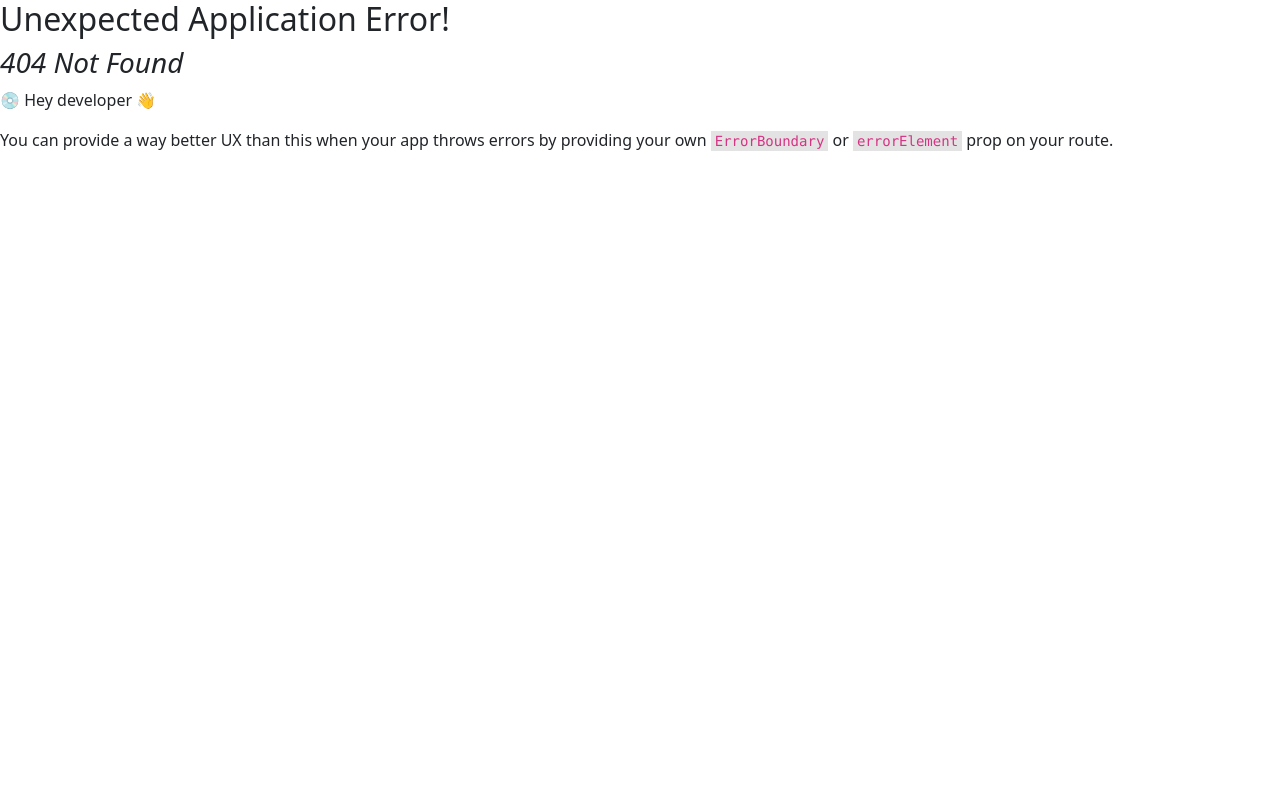
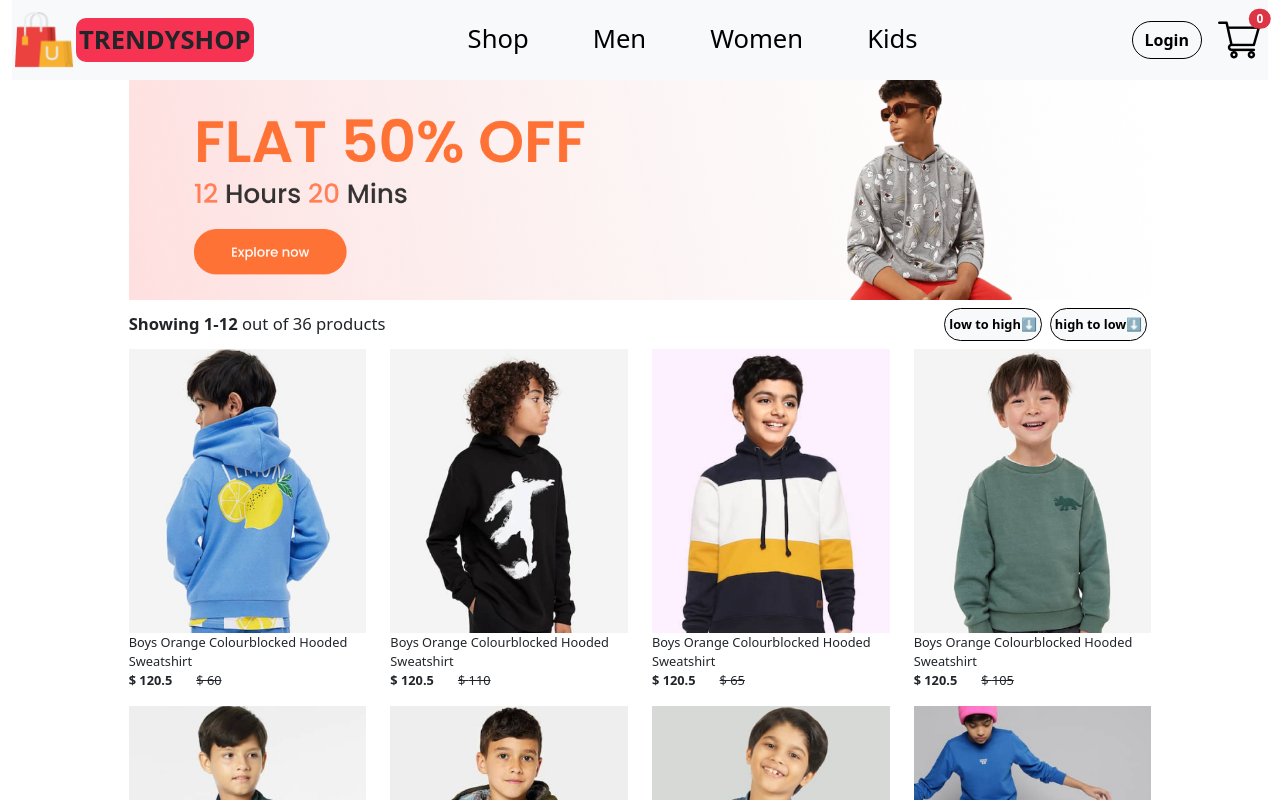
Before and after one commit to Faesalkhan/TrendyShop, a React (Create React App) app: page /kid in a window 1280 px wide. Before the commit this address had no page. Shown: the top 800 px of the page. Built offline with nearby package versions, Linux system fonts and the light colour scheme.

Commit message:
used redux toolkit for state management and deleted context

```diff
--- a/src/App.js
+++ b/src/App.js
@@ -8,7 +8,6 @@ import ShopCategory from "./Components/ShopCategory";
 import men_banner from "./Components/Assets/banner_mens.png";
 import women_banner from "./Components/Assets/banner_women.png";
 import kids_banner from "./Components/Assets/banner_kids.png";
-import ShopContextProvider from "./Components/ShopContext";
 import Signup from "./Components/Signup";
 import Product from "./Components/Product";
 import { Provider } from "react-redux";
@@ -16,14 +15,12 @@ import { appStore } from "./Components/utils/appStore";
 
 const App = () => {
   return (
-    <ShopContextProvider>
     <Provider store={appStore}>
       <div className="container-fluid">
         <NavBar />
         <Outlet />
       </div>
     </Provider>
-    </ShopContextProvider>
   );
 };
 const appRouter = createBrowserRouter([
@@ -44,7 +41,7 @@ const appRouter = createBrowserRouter([
         element: <ShopCategory category="women" banner={women_banner} />,
       },
       {
-        path: "/kids",
+        path: "/kid",
         element: <ShopCategory category="kid" banner={kids_banner} />,
       },
       {
--- a/src/Components/ShopCategory.js
+++ b/src/Components/ShopCategory.js
@@ -1,10 +1,22 @@
-import React, { useContext } from "react";
+import React, { useState } from "react";
 import Footer from "./Footer";
-import { shopContext } from "./ShopContext";
-import dropdown from "./Assets/dropdown_icon.png";
+
 import Item from "./Item";
+import { useSelector } from "react-redux";
 const ShopCategory = ({ banner, category }) => {
-  const { all_products } = useContext(shopContext);
+  const all_products = useSelector((store) => store.cart.items);
+  const [sortedProducts, setSortedProducts] = useState(all_products);
+
+  const handleSort = (order) => {
+    let sortedItems = [...sortedProducts];
+    if (order === "lowtohigh") {
+      sortedItems.sort((a, b) => a.new_price - b.new_price);
+    } else if (order === "hightolow") {
+      sortedItems.sort((a, b) => b.new_price - a.new_price);
+    }
+    setSortedProducts(sortedItems);
+  };
+
   return (
     <div className="container-fluid shopCategory-container">
       <div className="row justify-content-center">
@@ -13,22 +25,31 @@ const ShopCategory = ({ banner, category }) => {
         </div>
         <div className="col-10 my-2">
           <div className="row justify-content-between align-items-center  ">
-            <div className="col-5 ">
+            <div className="col-6 ">
               <p className="m-0 showingtext">
                 <span className="fw-bold">Showing 1-12 </span>
-                out of 36 products
+                out of {all_products.length} products
               </p>
             </div>
-            <div className="col-3 d-flex justify-content-end ">
-              <button className="btn btn-light rounded-5 text-nowrap  ">
-                Sort by <img src={dropdown} className="dropdownimg" />
+            <div className="col-6 d-flex justify-content-end ">
+              <button
+                className="btn btn-light border-black rounded-5 mx-1 px-1"
+                onClick={() => handleSort("lowtohigh")}
+              >
+                low to high⬇️
+              </button>
+              <button
+                className="btn btn-light border-black rounded-5 mx-1 px-1"
+                onClick={() => handleSort("hightolow")}
+              >
+                high to low⬇️
               </button>
             </div>
           </div>
         </div>
         <div className="col-10">
           <div className="row">
-            {all_products.map((item) => {
+            {sortedProducts.map((item) => {
               if (item.category === category) {
                 return <Item key={item.id} item={item} />;
               } else {
@@ -38,7 +59,6 @@ const ShopCategory = ({ banner, category }) => {
           </div>
         </div>
       </div>
-
       <Footer />
     </div>
   );
--- a/src/Components/utils/cartSlice.js
+++ b/src/Components/utils/cartSlice.js
@@ -1,9 +1,10 @@
 import { createSlice } from "@reduxjs/toolkit";
+import all_products from "../Assets/all_product";
 
 const cartSlice = createSlice({
   name: "cart",
   initialState: {
-    items: [],
+    items: all_products,
     sum: 0,
     totalQuantity: 0,
   },
```
Lines whose indentation alone changed are shown as unchanged.
